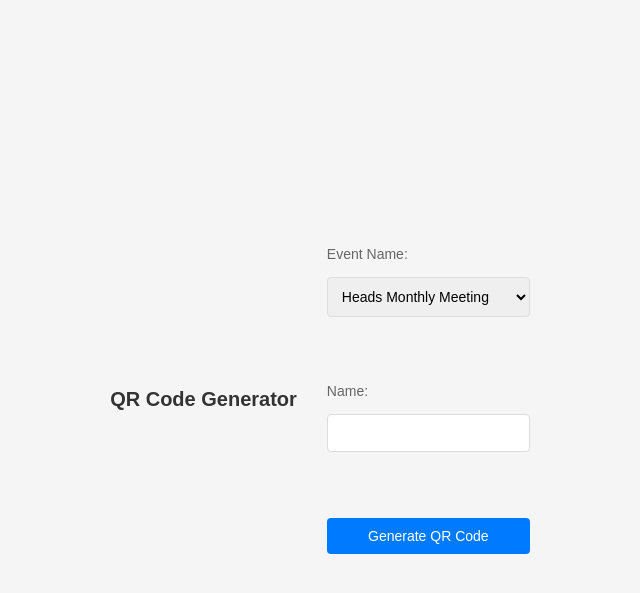
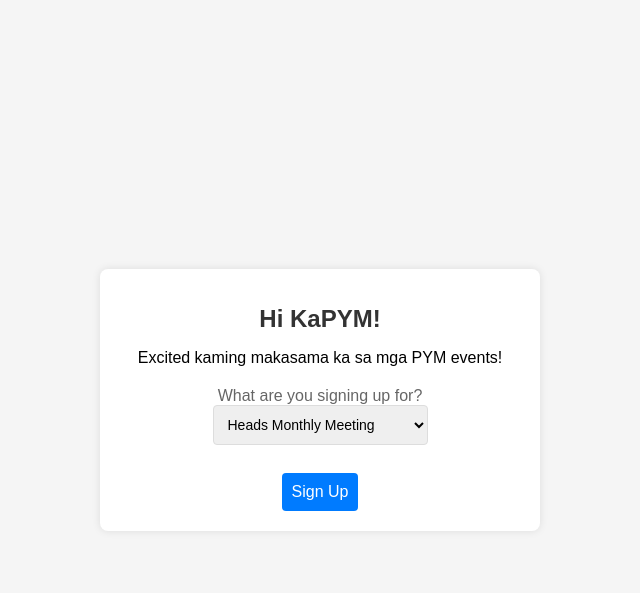
Before and after one commit to ameaaira00/AttendanceQRScanner, a Flask app: page / in a window 1280 px wide. Shown: the top 593 px of the page, without its empty margins (320-960 px from the left). Run offline with Flask 3, Linux system fonts and the light colour scheme.

Commit message:
Improve Sign Up Experience

```diff
--- a/app.py
+++ b/app.py
@@ -1,57 +1,39 @@
-import logging
-from flask import Flask, render_template, request, send_file
+from flask import Flask, render_template, request
 import qrcode
 import io
-
+import base64
 
 app = Flask(__name__)
 
-logging.basicConfig(level=logging.DEBUG)
+
+@app.route("/")
+def home():
+    return render_template("index.html")
 
 
-@app.route("/")
-def index():
-    return render_template("generate.html")
+@app.route("/generate/<event>", methods=["GET"])
+def show_form(event):
+    if event in ["Heads Monthly Meeting", "General SADP PYM Events"]:
+        return render_template("form.html", event=event)
+    else:
+        return render_template("inprogress.html")
 
 
-# Generate QR code
-@app.route("/generate", methods=["POST"])
-def generate():
-    event = request.form.get("event")
-    name = request.form.get("name")
+@app.route("/generate/<event>", methods=["POST"])
+def generate(event):
+    name = request.form["name"]
+    data = f"Event: {event}, Participant: {name}"
+    img = qrcode.make(data)
 
-    app.logger.info(f"Event: {event}, Name: {name}")
-
-    if not event or not name:
-        app.logger.error("Error: Missing event or participant name")
-        return "Error: Missing event or participant name", 400
-
-    data = f"Event: {event}\nParticipant: {name}"
-    app.logger.info(f"Generating QR code with data: {data}")
-
-    qr = qrcode.QRCode(
-        version=1,
-        error_correction=qrcode.constants.ERROR_CORRECT_L,
-        box_size=10,
-        border=4,
-    )
-    qr.add_data(data)
-    qr.make(fit=True)
-
-    img = qr.make_image(fill="black", back_color="white")
-
+    # Save generated QR code
     img_io = io.BytesIO()
     img.save(img_io, "PNG")
     img_io.seek(0)
 
-    app.logger.info("QR code generated successfully")
-    return send_file(img_io, mimetype="image/png")
+    # Encode QR code image to base64
+    qr_code_img = base64.b64encode(img_io.getvalue()).decode("utf-8")
 
-
-# Scan QR code
-@app.route("/scan")
-def scan():
-    return render_template("scan.html")
+    return render_template("result.html", qr_code_img=qr_code_img, event=event)
 
 
 if __name__ == "__main__":
--- a/static/css/generate.css
+++ b/static/css/index.css
@@ -14,36 +14,30 @@ body {
     background-color: #ffffff;
     border-radius: 8px;
     padding: 20px;
-    width: 100%;
+    width: 90%;
     max-width: 400px;
     box-shadow: 0 0 8px rgba(0, 0, 0, 0.1);
 }
 
 h1 {
-    font-size: 20px;
+    font-size: 24px;
     color: #333;
-    margin-bottom: 15px;
-    margin-right: 30px;
 }
 
 form {
-    display: flex;
-    flex-direction: column;
-    gap: 15px;
+    margin-top: 20px;
 }
 
 label {
-    font-size: 14px;
+    font-size: 16px;
     color: #666;
 }
 
-input, select {
+select {
     padding: 10px;
     border: 1px solid #ddd;
     border-radius: 4px;
     font-size: 14px;
-    width: 100%;
-    box-sizing: border-box;
 }
 
 button {
@@ -52,9 +46,9 @@ button {
     border-radius: 4px;
     background-color: #007bff;
     color: #fff;
-    font-size: 14px;
+    font-size: 16px;
     cursor: pointer;
-    transition: background-color 0.3s;
+    margin-top: 10px;
 }
 
 button:hover {
--- a/templates/generate.html
+++ /dev/null
@@ -1,23 +0,0 @@
-<!DOCTYPE html>
-<html lang="en">
-<head>
-    <meta charset="UTF-8">
-    <meta name="viewport" content="width=device-width, initial-scale=1.0">
-    <title>QR Code Generator</title>
-    <link rel="stylesheet" href="/static/css/generate.css">
-</head>
-<body>
-    <h1>QR Code Generator</h1>
-    <form action="/generate" method="post">
-        <label for="event">Event Name:</label>
-        <select id="event" name="event" required>
-            <option value="Heads Monthly Meeting">Heads Monthly Meeting</option>
-            <option value="PYM Assembly">PYM Assembly</option>
-            <option value="General PYM Event">General PYM Event</option>
-        </select><br><br>
-        <label for="name">Name:</label>
-        <input type="text" id="name" name="name" required><br><br>
-        <button type="submit">Generate QR Code</button>
-    </form>
-</body>
-</html>
--- /dev/null
+++ b/templates/index.html
@@ -0,0 +1,33 @@
+<!DOCTYPE html>
+<html lang="en">
+<head>
+    <meta charset="UTF-8">
+    <meta name="viewport" content="width=device-width, initial-scale=1.0">
+    <title>SADP PYM Events</title>
+    <link rel="stylesheet" href="/static/css/index.css">
+</head>
+<body>
+    <div class="container">
+        <h1>Hi KaPYM!</h1>
+        <p>Excited kaming makasama ka sa mga PYM events!</p>
+        <form id="eventForm" method="post">
+            <label for="event">What are you signing up for?</label>
+            <select id="event" name="event" required>
+                <option value="Heads Monthly Meeting">Heads Monthly Meeting</option>
+                <option value="Monthly Youth Formation">Monthly Youth Formation</option>
+                <option value="Youth Assembly">Youth Assembly</option>
+                <option value="General SADP PYM Events">General SADP PYM Events</option>
+            </select><br><br>
+            <button type="submit">Sign Up</button>
+        </form>
+
+        <script>
+            document.getElementById('eventForm').addEventListener('submit', function(e) {
+                e.preventDefault();
+                var event = encodeURIComponent(document.getElementById('event').value);
+                window.location.href = '/generate/' + event;
+            });
+        </script>
+    </div>
+</body>
+</html>
```
Also changed, not shown: static/css/form.css (added, +60 -0 lines), static/css/inprogress.css (renamed from static/css/scan.css, +4 -18 lines), static/css/result.css (added, +31 -0 lines), templates/form.html (added, +19 -0 lines), templates/inprogress.html (added, +15 -0 lines), templates/result.html (added, +17 -0 lines), templates/scan.html (deleted, +0 -15 lines).
